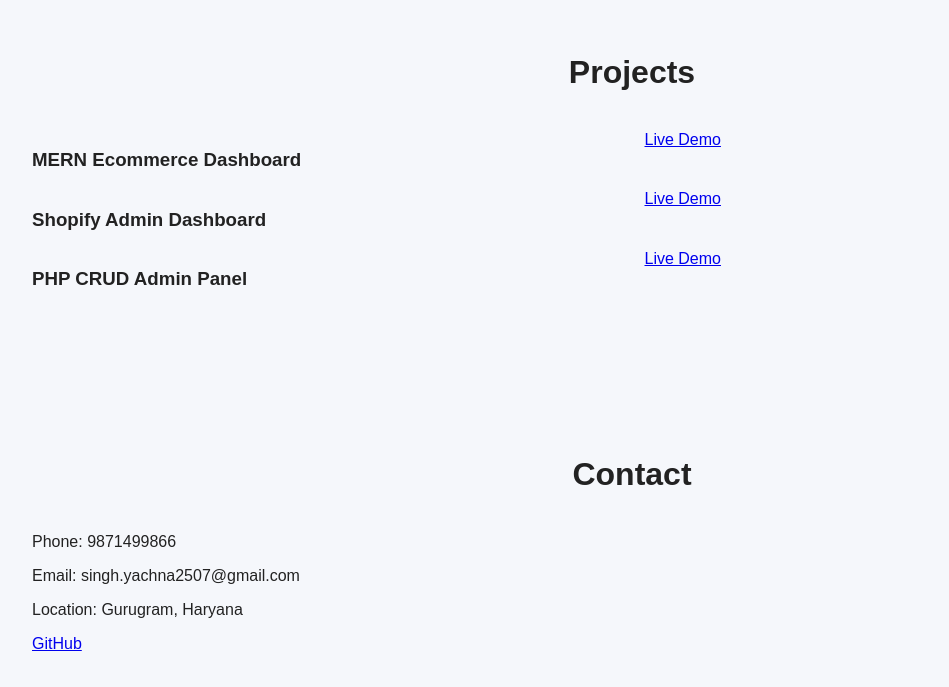
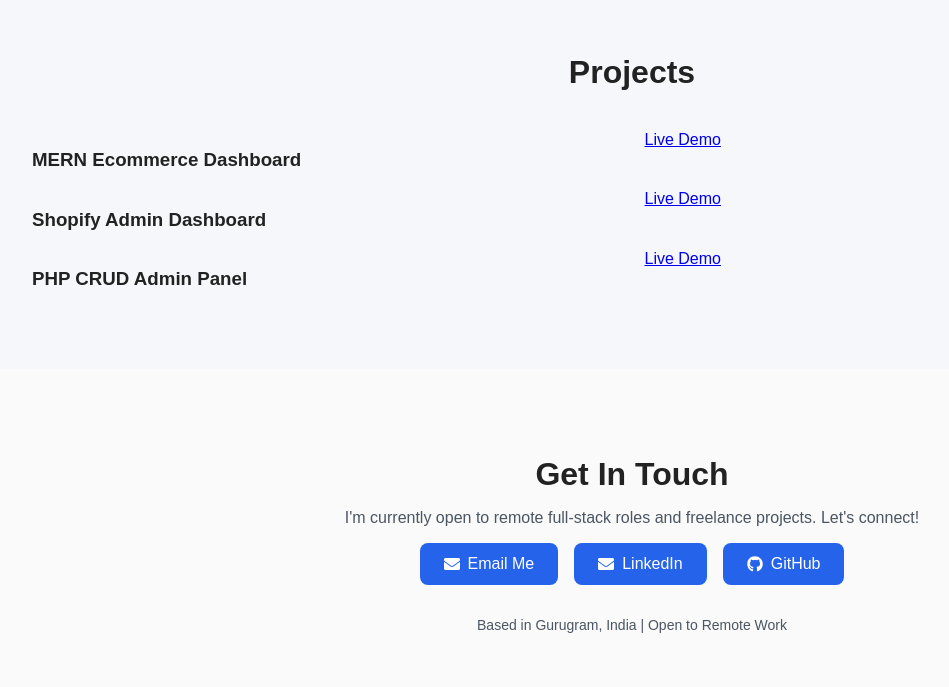
Before and after one commit to yachna2507/portfolio, a React (Create React App) app: page / in a window 1280 px wide. Shown: the part 1445-2132 px from the top of the page, without its empty margins (8-957 px from the left). Built offline with nearby package versions, Linux system fonts and the light colour scheme.

Commit message:
fix: updated About and contact sections

```diff
--- a/package.json
+++ b/package.json
@@ -9,6 +9,7 @@
     "@testing-library/user-event": "^13.5.0",
     "react": "^19.2.7",
     "react-dom": "^19.2.7",
+    "react-icons": "^5.6.0",
     "react-scripts": "5.0.1",
     "web-vitals": "^2.1.4"
   },
--- a/src/App.css
+++ b/src/App.css
@@ -132,15 +132,43 @@
 .btn:hover {
   transform: translateY(-2px);
 }
+#contact {
+  text-align: center;
+  padding: 60px 20px;
+  background: #f9faf9;
+}
+#contact h2 {
+  margin-bottom: 16px;
+}
+#contact p {
+  color: #4b5563;
+}
+.contact-links {
+  display: flex;
+  justify-content: center;
+gap: 16px;
+flex-wrap: wrap;
+margin-bottom: 32px;
+}
 
-.contact-box {
-  background: white;
-  padding: 30px;
-  border-radius: 12px;
-  max-width: 700px;
-  margin: auto;
-  box-shadow: 0 4px 15px rgba(0,0,0,0.08);
+.contact-btn
+{
+  display: flex;
+  align-items: center;
+  gap: 8px;
+  background: #2563eb;
+  color: white;
+  padding: 12px 24px;
+  border-radius: 8px;
+  text-decoration: none;
+  font-weight: 500px;
+  transition: 0.2s;
 }
-.contact-box p {
-  margin: 12px 0;
+.contact-btn:hover {
+  background: #1d4ed8;
+  transform: translateY(-2px);
 }
+.location {
+  font-size: 14px;
+  color: #6b7280;
+}
--- a/src/components/Contact.js
+++ b/src/components/Contact.js
@@ -1,16 +1,28 @@
+import { FaGithub, FaLinkedin, FaEnvelope } from "react-icons/fa";
+
+
 function Contact() {
     return (
         <section id="contact">
-            <h2>Contact</h2>
-            <p>Phone: 9871499866</p>
-            <p>Email: singh.yachna2507@gmail.com</p>
-            <p>Location: Gurugram, Haryana</p>
+            <h2>Get In Touch</h2>
+            <p>I'm currently open to remote full-stack roles and freelance projects. Let's connect!</p>
+            <div className="contact-links">
+            <a href="mailto: singh.yachna2507@gmail.com" className="contact-btn">
+                <FaEnvelope /> Email Me
+</a>
+<a href="https://linkedin.com/in" target="_blank" rel="noreferrer" className="contact-btn">
+<FaEnvelope /> LinkedIn</a>
+
             <a href="https://github.com/yachna2507"
                target="_blank"
                rel="noreferrer"
+               className="contact-btn"
                >
+                <FaGithub />
                 GitHub
                </a>
+               </div>
+               <p className="location">Based in Gurugram, India | Open to Remote Work</p>
         </section>
     );
 }
--- a/src/components/Projects.js
+++ b/src/components/Projects.js
@@ -4,6 +4,7 @@
             <h2>Projects</h2>
             <div className="projects-grid">
                 <h3>MERN Ecommerce Dashboard</h3>
+
                 <a
                 href="https://mern-ecommerce-dashboard-tau.vercel.app"
                 target="_blank"
@@ -12,6 +13,7 @@
             </div>
             <div className="projects-grid">
                 <h3> Shopify Admin Dashboard</h3>
+
                 <a
                 href="https://shopify-admin-dashboard-client.vercel.app"
                 target="_blank"
```
Also changed, not shown: 1 other file (tests, documents, lock files or other folders).
